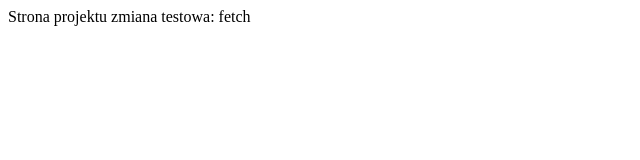
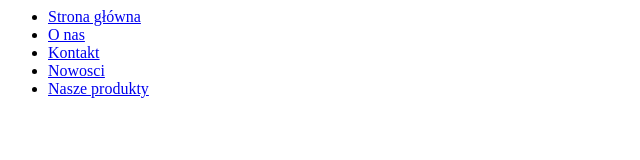
Before and after one commit to SCreW-official/moje-pierwsze-repo, a plain HTML site: page index.html in a window 1280 px wide. Shown: the whole page, without its empty margins (0-640 px from the left). Drawn offline with Linux system fonts and the light colour scheme.

Commit message:
"Dodanie naglowka strony - menu z nawigacja" (#1)
* feat: add website header with navigation menu

* fix: address code review comments

```diff
--- a/index.html
+++ b/index.html
@@ -1,2 +1,11 @@
-Strona projektu
-zmiana testowa: fetch
+<header>
+   <nav>
+     <ul>
+       <li><a href="index.html">Strona główna</a></li>
+       <li><a href="about.html">O nas</a></li>
+       <li><a href="contact.html">Kontakt</a></li>
+       <li><a href="news.html">Nowosci</a></li>
+       <li><a href="products.html">Nasze produkty</a></li>
+     </ul>
+   </nav>
+</header>
```
